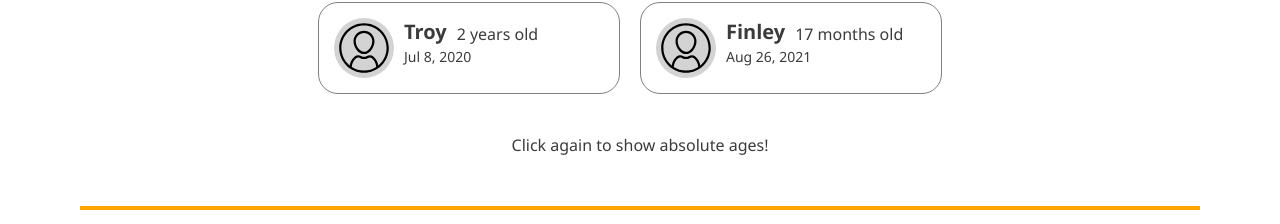
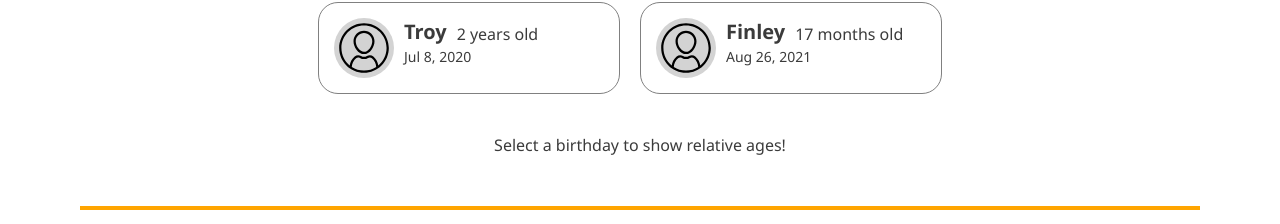
Before and after one commit to luke2705/birthday-tracker, a React (Create React App) app in the folder web/birthday-tracker-app/: page / in a window 1280 px wide. Shown: the part 349-573 px from the top of the page. Built offline with nearby package versions, Linux system fonts and the light colour scheme.

Commit message:
fix instructional text initialization bug

```diff
--- a/web/birthday-tracker-app/src/components/main-birthday-page/main-birthday-page.tsx
+++ b/web/birthday-tracker-app/src/components/main-birthday-page/main-birthday-page.tsx
@@ -10,8 +10,9 @@ const MainBirthdayPage = (props: any) => {
     const [birthdays, setBirthdays] = useState<Birthday[]>([]);
     const [selectedBirthday, setSelectedBirthday] = useState<Birthday>();
 
-    function toggleIsSelected(birthdayThatWasClicked: Birthday) {
+    function handleBirthdayChipClick(birthdayThatWasClicked: Birthday) {
         if (birthdayThatWasClicked === selectedBirthday) {
+            // user is unselecting this birthday
             setSelectedBirthday({name: ''});
         } else {
             setSelectedBirthday(birthdayThatWasClicked);
@@ -44,27 +45,34 @@ const MainBirthdayPage = (props: any) => {
 
     useEffect(loadBirthdayData, []);
 
+    function getInstructionText() {
+        if (selectedBirthday?.name === undefined || selectedBirthday?.name === '') {
+            return "Select a birthday to show relative ages!";
+        } else {
+            return "Click " + selectedBirthday?.name + " again to show absolute ages!";
+        }
+    }
+
     return (
         <MainContentContainer>
             <BirthdayChipContainer>
                 {birthdays &&
-                birthdays.map(birthdayInfo =>
-                    <BirthdayChip
-                        onClick={()=> toggleIsSelected(birthdayInfo)}
-                        isSelected={birthdayInfo.name === selectedBirthday?.name}
-                        comparisonBirthday={selectedBirthday?.birthday}
-                        birthdayInfo={birthdayInfo}/>)
+                    birthdays.map(birthdayInfo =>
+                        <BirthdayChip
+                            onClick={() => handleBirthdayChipClick(birthdayInfo)}
+                            isSelected={birthdayInfo.name === selectedBirthday?.name}
+                            comparisonBirthday={selectedBirthday?.birthday}
+                            birthdayInfo={birthdayInfo}/>)
                 }
                 <ClickingInstructions>
-                    { selectedBirthday?.name=='' &&
-                        <span>Select a birthday to show relative ages!</span>
-                    }
-                    { selectedBirthday?.name!='' &&
-                        <span>Click {selectedBirthday?.name} again to show absolute ages!</span>
-                    }
+                    <span>
+                        { getInstructionText() }
+                    </span>
                 </ClickingInstructions>
             </BirthdayChipContainer>
-            <button onClick={() => alert('This functionality  is on the feature backlog')}>Player {birthdays.length + 1} has entered?</button>
+            <button onClick={() => alert('This functionality  is on the feature backlog')}>
+                Player {birthdays.length + 1} has entered?
+            </button>
         </MainContentContainer>
     );
 }
```
